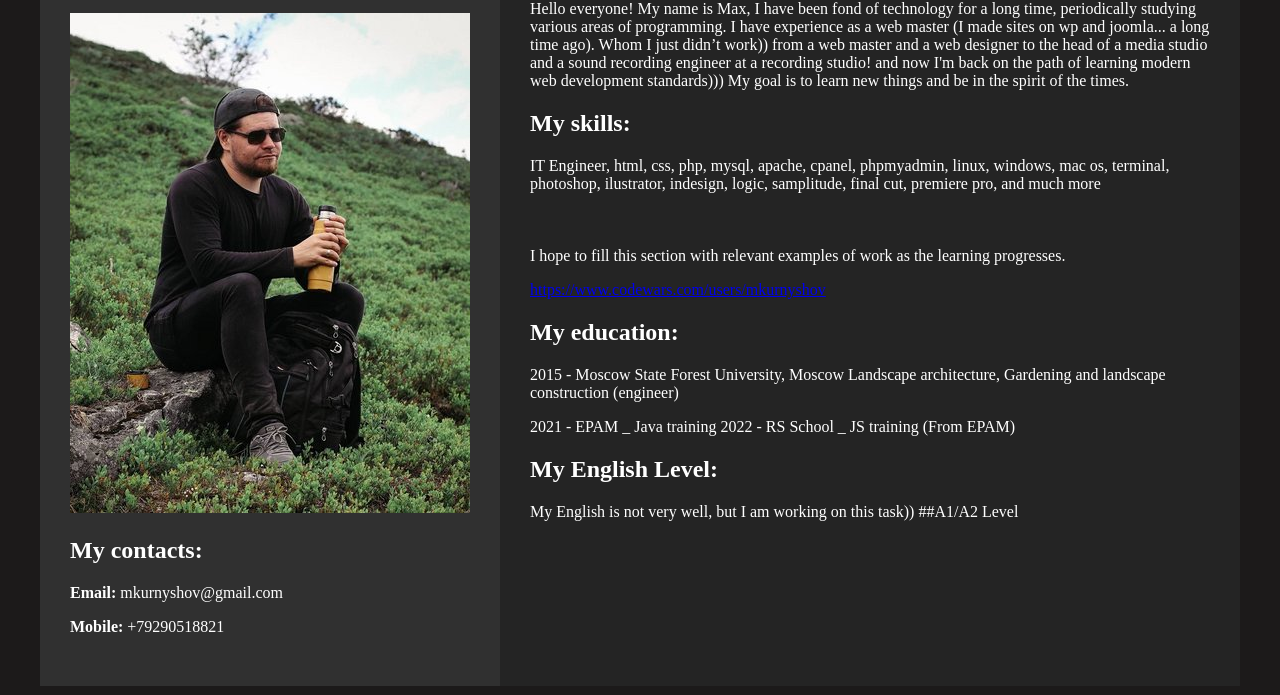
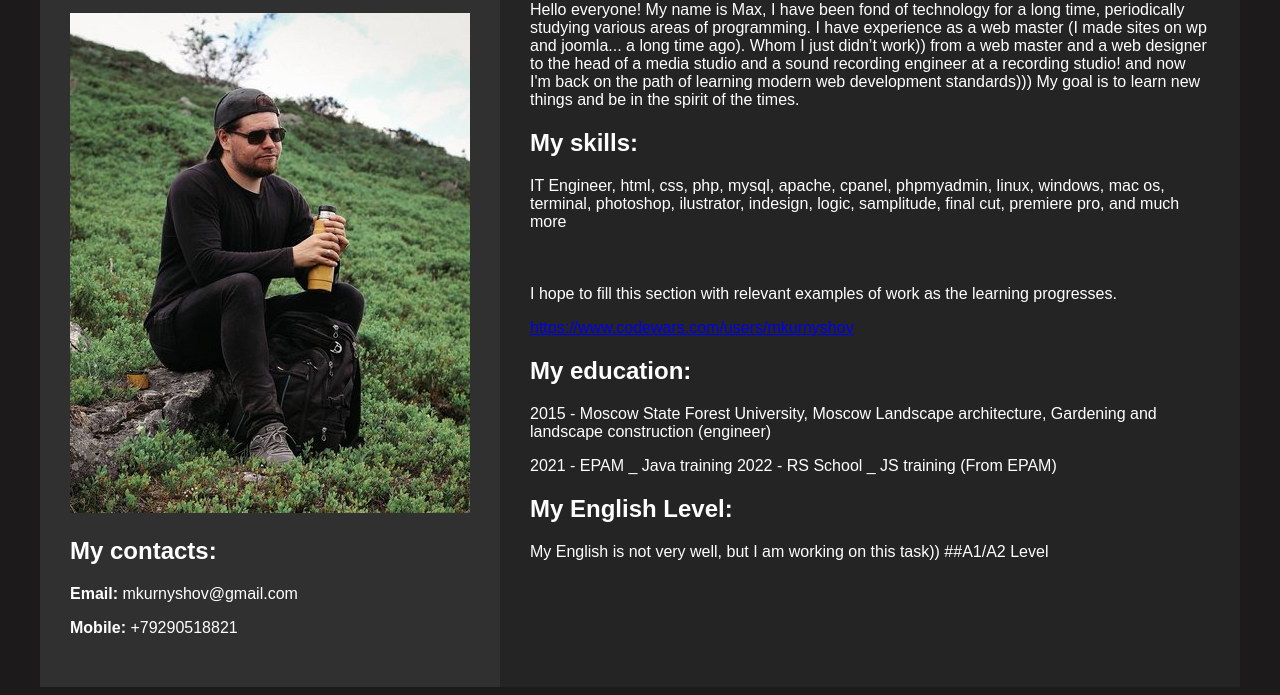
Before and after one commit to Mkurnyshov/rsschool-cv, a plain HTML site: page index.html in a window 1280 px wide. Shown: the part 105-800 px from the top of the page. Drawn offline with Linux system fonts and the light colour scheme.

Commit message:
feat: add new font style

```diff
--- a/style.css
+++ b/style.css
@@ -2,6 +2,7 @@
 
 body {
 background-color: #1c1a1a;
+font-family:Arial, Verdana, sans-serif;
 color: white;
 display:flex;
 justify-content: center;
```
